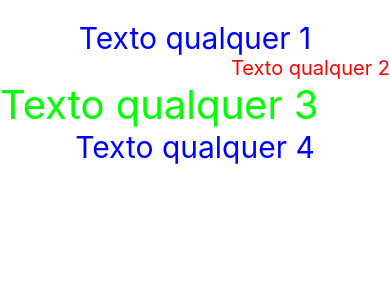
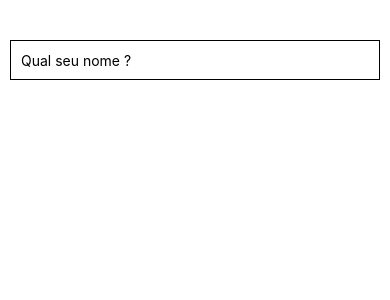
Before and after one commit to brntdg/ProjetoApp, a React Native app: screen / in a window 390 px wide. Shown: the top 300 px of the page. Built offline with nearby package versions, Linux system fonts and the light colour scheme.

Commit message:
recebendo dados do usuario

```diff
--- a/App.js
+++ b/App.js
@@ -1,44 +1,57 @@
 import React, { Component } from 'react';
-import { Text, View, Image, StyleSheet } from 'react-native';
-
+import { Text, View, TextInput, StyleSheet } from 'react-native';
 
 export default class ProjetoApp extends Component {
 
+  constructor(props) {
+    super(props);
+    this.state = {texto:''};
+
+    this.mudarTexto = this.mudarTexto.bind(this);
+  }
+
+  mudarTexto(t) {
+    let s = this.state;
+    if(t.length > 0) {
+      s.texto = 'Olá, '+t;
+    } else {
+      s.texto = '';
+    }
+
+
+    this.setState(s);
+  }
+
   render() {
 
+    return(
+
+      <View style={{paddingTop:30}}>
+        <TextInput style={styles.input} placeholder="Qual seu nome ?" onChangeText={this.mudarTexto}/>
+
+        <Text style={styles.texto}>{this.state.texto}</Text>
+
+      </View>
+
+    );
 
 
-    return (
+  }
 
-      <View style={styles.padrao}>
-        <Text style={styles.azulGrande}>Texto qualquer 1</Text>
-        <Text style={styles.vermelho}>Texto qualquer 2</Text>
-        <Text style={styles.verde}>Texto qualquer 3</Text>
-        <Text style={[styles.verde, styles.azulGrande]}>Texto qualquer 4</Text>
-      </View>
-
-      );
-
-  }
 
 }
 
 const styles = StyleSheet.create({
-  azulGrande: {
-    fontSize:30,
-    color:'#0000FF',
+  input: {
+    height:40,
+    borderWidth:1,
+    borderColor:'#000000',
+    margin:10,
+    padding:10
+  },
+
+  texto: {
+    fontSize:20,
     textAlign:'center'
-  },
-  vermelho: {
-    fontSize:20,
-    color:'#FF0000',
-    textAlign:'right'
-  },
-  verde: {
-    fontSize:40,
-    color:'#00FF00'
-  },
-  padrao: {
-    paddingTop: 20
   }
 });
```
Also changed, not shown: Bruno.jpg (added).
